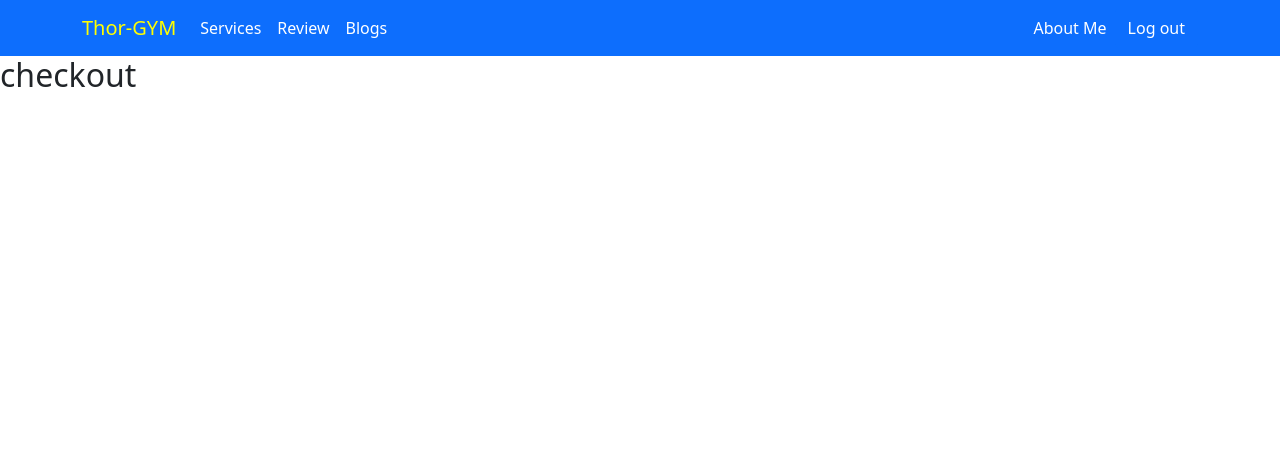
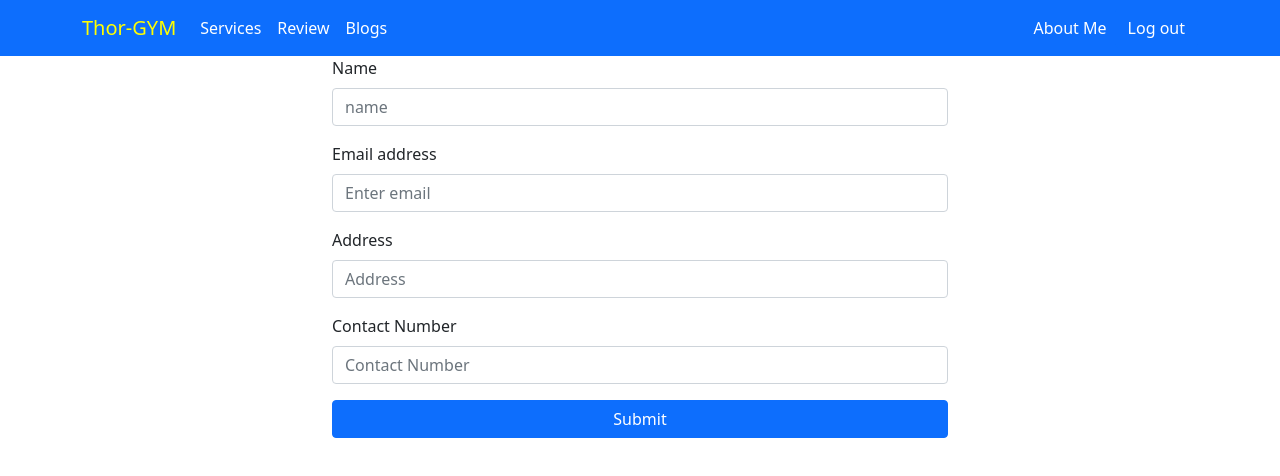
Before and after one commit to Razib-Debnath16/Independent-service-provider_th_gym_pb, a React (Create React App) app: page /checkout in a window 1280 px wide. Shown: the top 476 px of the page. Built offline with nearby package versions, Linux system fonts and the light colour scheme; no server answers; sample sign-in values are in the browser's storage.

Commit message:
adding a form on checkout

```diff
--- a/src/Pages/Checkout/Checkout.js
+++ b/src/Pages/Checkout/Checkout.js
@@ -1,9 +1,45 @@
 import React from 'react';
+import { Button, Form } from 'react-bootstrap';
+import { useAuthState } from 'react-firebase-hooks/auth';
+import { Navigate, useNavigate } from 'react-router-dom';
+import { ToastContainer, toast } from 'react-toastify';
+import 'react-toastify/dist/ReactToastify.css';
+import auth from '../../firebase.init';
 
 const Checkout = () => {
+    const [user, loading] = useAuthState(auth);
+    const navigate = useNavigate();
+    const handleSubmit = () => {
+        // event.preventDefault();
+        if (loading) {
+            toast('Thank you for being with us');
+        }
+        navigate('/home');
+    }
     return (
         <div>
-            <h2>checkout</h2>
+            <Form onSubmit={handleSubmit} className='container w-50 mx-auto'>
+                <Form.Group className="mb-3" controlId="formBasicName">
+                    <Form.Label>Name</Form.Label>
+                    <Form.Control type="name" placeholder="name" required />
+                </Form.Group>
+                <Form.Group className="mb-3" controlId="formBasicEmail">
+                    <Form.Label>Email address</Form.Label>
+                    <Form.Control type="email" placeholder="Enter email" required />
+                </Form.Group>
+
+                <Form.Group className="mb-3" controlId="formBasicAddress">
+                    <Form.Label>Address</Form.Label>
+                    <Form.Control type="address" placeholder="Address" required />
+                </Form.Group>
+                <Form.Group className="mb-3" controlId="formBasicNumber">
+                    <Form.Label>Contact Number</Form.Label>
+                    <Form.Control type="number" placeholder="Contact Number" required />
+                </Form.Group>
+                <Button className='w-100' variant="primary" type="submit">
+                    Submit
+                </Button>
+            </Form>
         </div>
     );
 };
```
